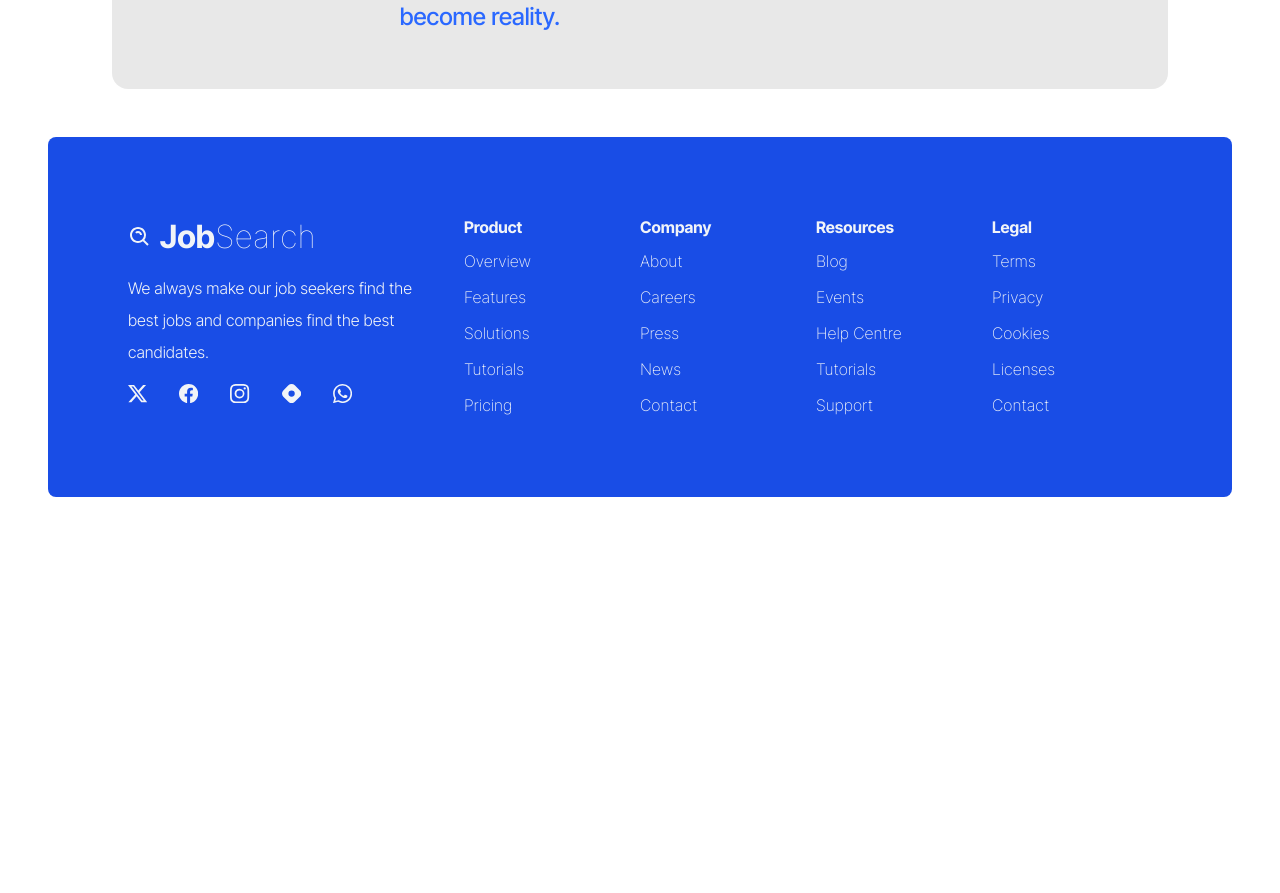
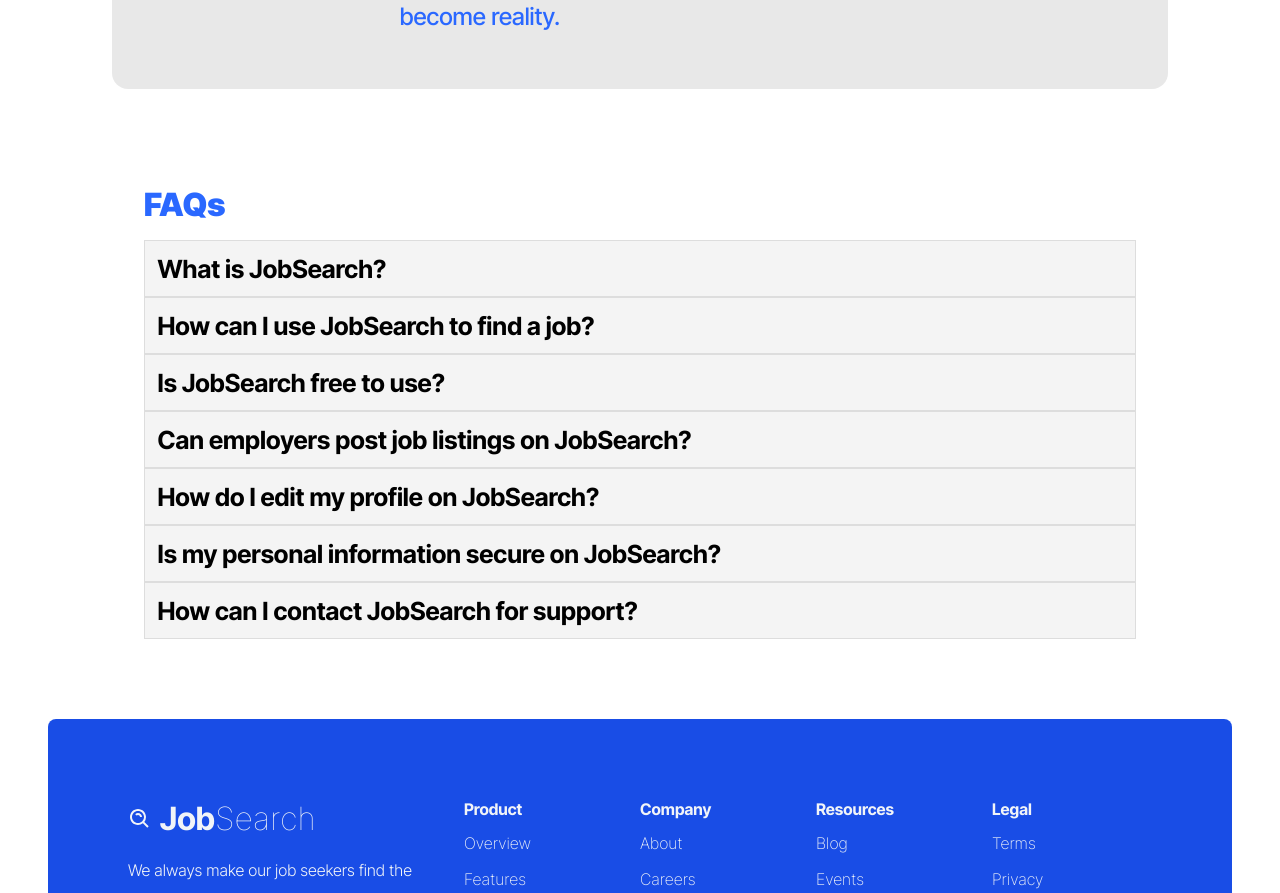
Before and after one commit to octocatblain/codsoft, a React (Create React App) app in the folder jobsearch/: page /about in a window 1280 px wide. Shown: the part 2680-3573 px from the top of the page. Before the commit the page ends 3193 px from the top, so only its background shows below. Built offline with nearby package versions, Linux system fonts and the light colour scheme.

Commit message:
feat: add faqs to about page

```diff
--- a/jobsearch/src/Pages/About/About.css
+++ b/jobsearch/src/Pages/About/About.css
@@ -231,3 +231,20 @@
     transition: all 200ms ease;
   }
 }
+
+.about_faqs {
+  margin-block: 3rem;
+  margin-inline: 4rem;
+
+
+  .faq_container {
+    padding: 2rem;
+  }
+
+  .faq_section_title {
+    color: var(--secondary-clr-midblue);
+    font-size: 2rem;
+    font-weight: 900;
+    padding-block: 1rem;
+  }
+}
--- a/jobsearch/src/Pages/About/About.jsx
+++ b/jobsearch/src/Pages/About/About.jsx
@@ -1,6 +1,7 @@
 import "./About.css"
 import Layout from "../../Layout/Layout";
 import { BsArrowRightCircle } from "react-icons/bs"
+import Accordion from '../../Components/Accordion/Accordion';
 
 const Promises = [
   {
@@ -16,6 +17,38 @@ const Promises = [
     "desc": "We believe in the power of community. Through networking opportunities, career resources, and direct engagement with employers, JobSearch fosters a supportive ecosystem where job seekers can thrive and succeed."
   }
 ];
+
+const faqs = [
+  {
+    "title": "What is JobSearch?",
+    "content": "JobSearch is an online platform designed to help individuals find employment opportunities by providing a user-friendly interface to search and apply for jobs."
+  },
+  {
+    "title": "How can I use JobSearch to find a job?",
+    "content": "To use JobSearch, simply create an account, complete your profile, and start searching for jobs based on your preferences such as location, industry, and job title. You can also upload your resume to apply for jobs directly through the platform."
+  },
+  {
+    "title": "Is JobSearch free to use?",
+    "content": "Yes, JobSearch is completely free for job seekers. There are no subscription fees or charges for using the platform to search and apply for jobs."
+  },
+  {
+    "title": "Can employers post job listings on JobSearch?",
+    "content": "Yes, employers can post job listings on JobSearch to reach a large pool of potential candidates. They can create an account, fill out the necessary details about the job, and post it for job seekers to view and apply."
+  },
+  {
+    "title": "How do I edit my profile on JobSearch?",
+    "content": "To edit your profile on JobSearch, log in to your account, go to the profile section, and click on the edit button. From there, you can update your personal information, work experience, education, and skills."
+  },
+  {
+    "title": "Is my personal information secure on JobSearch?",
+    "content": "Yes, JobSearch takes the security and privacy of your personal information seriously. We use industry-standard security measures to protect your data from unauthorized access or disclosure."
+  },
+  {
+    "title": "How can I contact JobSearch for support?",
+    "content": "If you need assistance or have any questions about using JobSearch, you can contact our support team through the 'Contact Us' page on the website. We're here to help you with any inquiries or concerns you may have."
+  }
+]
+
 
 
 const About = () => {
@@ -67,8 +100,15 @@ const About = () => {
         </div>
 
         <div className="about_cta">
-          <p className="text">Join us on a transformative journey towards career success. Together, let's unlock new opportunities, realize your potential, and shape a brighter future. <br/>Welcome to <span>JobSearch</span> – where your career aspirations become reality.</p>
-          <button className="about_cta_btn">Join the Community! <BsArrowRightCircle  className="icon"/></button>
+          <p className="text">Join us on a transformative journey towards career success. Together, let's unlock new opportunities, realize your potential, and shape a brighter future. <br />Welcome to <span>JobSearch</span> – where your career aspirations become reality.</p>
+          <button className="about_cta_btn">Join the Community! <BsArrowRightCircle className="icon" /></button>
+        </div>
+
+        <div className="about_faqs">
+          <div className="ui faq_container">
+            <h1 className="faq_section_title">FAQs</h1>
+            <Accordion items={faqs} />
+          </div>
         </div>
       </div>
     </Layout>
```
